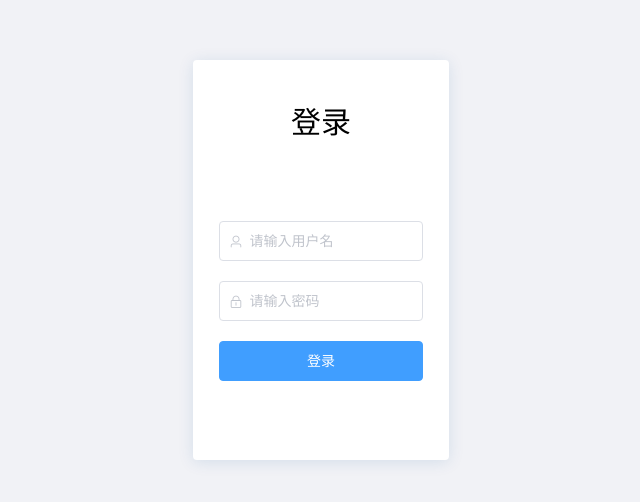
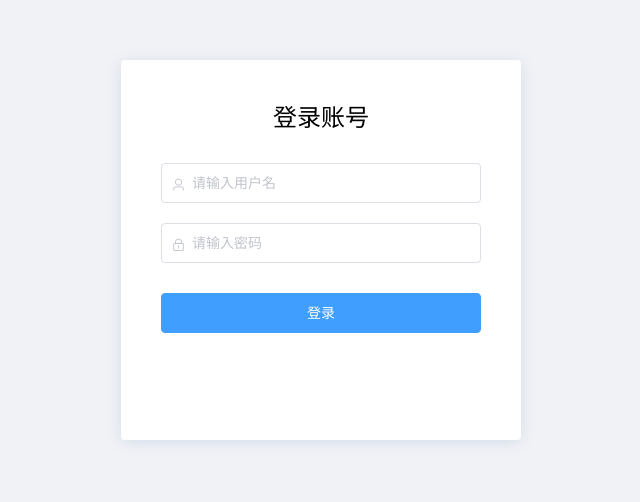
Before and after one commit to LongJank/MySpaceUI, a Vue app: page / in a window 1280 px wide. Shown: the part 140-642 px from the top of the page, without its empty margins (319-959 px from the left). Built offline with nearby package versions, Linux system fonts and the light colour scheme.

Commit message:
修改登录界面

```diff
--- a/src/assets/css/g.css
+++ b/src/assets/css/g.css
@@ -11,12 +11,8 @@ ul {
 input {
     outline: none;
 }
-html,
-body,
-#app {
+body {
     height: 100%;
-}
-body {
     background-color: #f1f2f6;
 }
 .yslg-contentMain {
--- a/src/views/login.vue
+++ b/src/views/login.vue
@@ -1,7 +1,7 @@
 <template>
   <div class="ysl-home">
     <div class="long-home">
-      <div class = "login-title">登录</div>
+      <div class = "login-title">登录账号</div>
       <div class="login">
         <el-input placeholder="请输入用户名" v-model="username" clearable style="width:80%">
           <i slot="prefix" class="el-input__icon el-icon-user"></i>
@@ -12,7 +12,7 @@
             <svg-icon :icon-class="passwordType === 'password' ? 'eye' : 'eye-open'" />
           </span>
         </el-input>
-        <el-button @click="goHome" type="primary" style="width:80%;margin-bottom:30px;margin-top:20px">登录</el-button>
+        <el-button @click="goHome" type="primary" style="width:80%;margin-top:30px">登录</el-button>
       </div>
     </div>
   </div>
@@ -37,22 +37,22 @@ export default {
 .ysl-home {
   width: 100%;
   height: 100%;
-  text-align: center;
-  font-size: 30px;
-  overflow-y: scroll;
 }
 .long-home {
   background: #ffffff;
   box-shadow: 0px 2px 16px 0px rgba(0, 86, 144, 0.12);
   border-radius: 4px;
   text-align: center;
-  width: 20%;
-  height: 50%;
+  width: 400px;
+  height: 380px;
   margin: 0 auto;
   margin-top: 200px;
   padding-top: 3%;
 }
 .login {
-  margin-top: 30%;
+  margin-top: 30px;
+}
+.login-title{
+  font-size: 24px;
 }
 </style>
```
